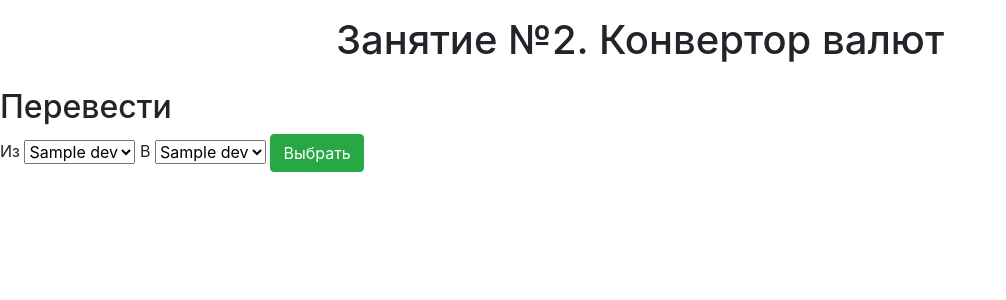
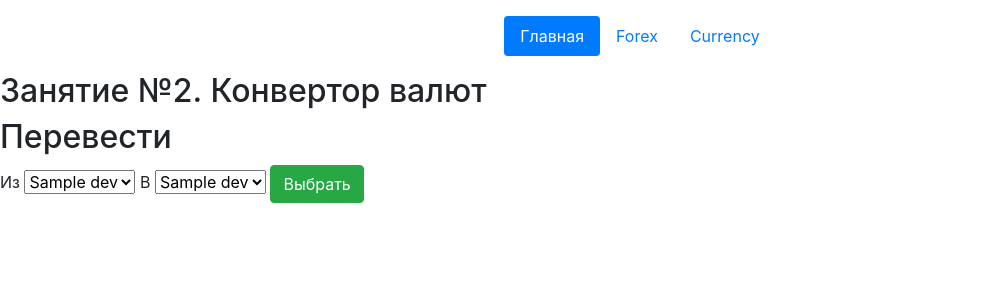
Before and after one commit to dimarsoft/05.2023.ai.prod, a Flask app: template lesson_2/templates/index.html in a window 1280 px wide. Shown: the top 300 px of the page, without its empty margins (0-1006 px from the left). Run offline with Flask 3, Linux system fonts and the light colour scheme; the template is opened without the code that fills it: most values are stand-ins (such as "Sample title", 1, 10 or a date in 2020); some libraries are stand-ins or nearby versions.

Commit message:
2. домашнее задание. flask. не много html

```diff
--- a/lesson_2/templates/index.html
+++ b/lesson_2/templates/index.html
@@ -7,8 +7,16 @@
     </head>
     <body>
         <header class="d-flex justify-content-center py-3">
-            <h1>Занятие №2. Конвертор валют</h1>
+            <ul class="nav nav-pills">
+                <li class="nav-item">
+                    <a href="/" class="nav-link active" aria-current="page">Главная</a></li>
+                <li class="nav-item">
+                    <a href="/forex" class="nav-link">Forex</a></li>
+                <li class="nav-item">
+                    <a href="/currency" class="nav-link">Currency</a></li>
+            </ul>
         </header>
+        <h2>Занятие №2. Конвертор валют</h2>
         <h2>Перевести</h2>
         <div>
             <form method="GET" action="./convert">
```
